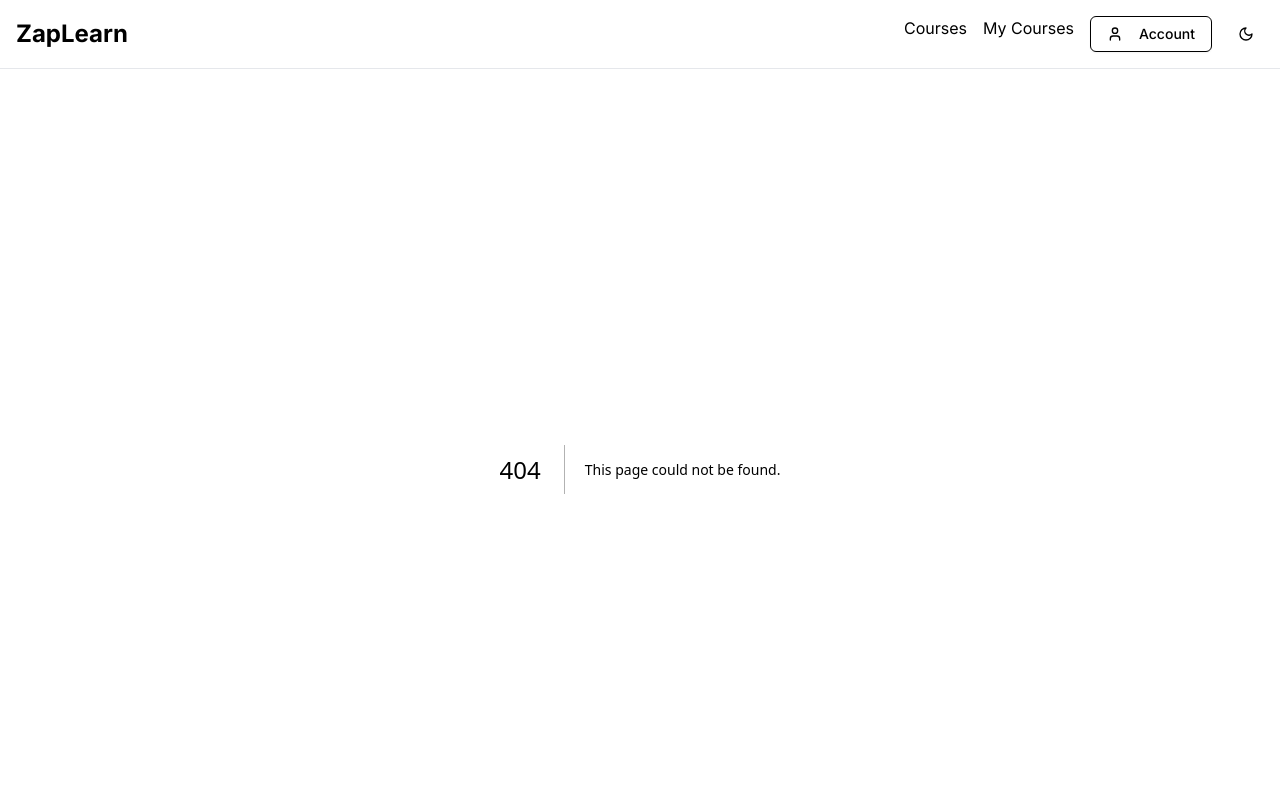
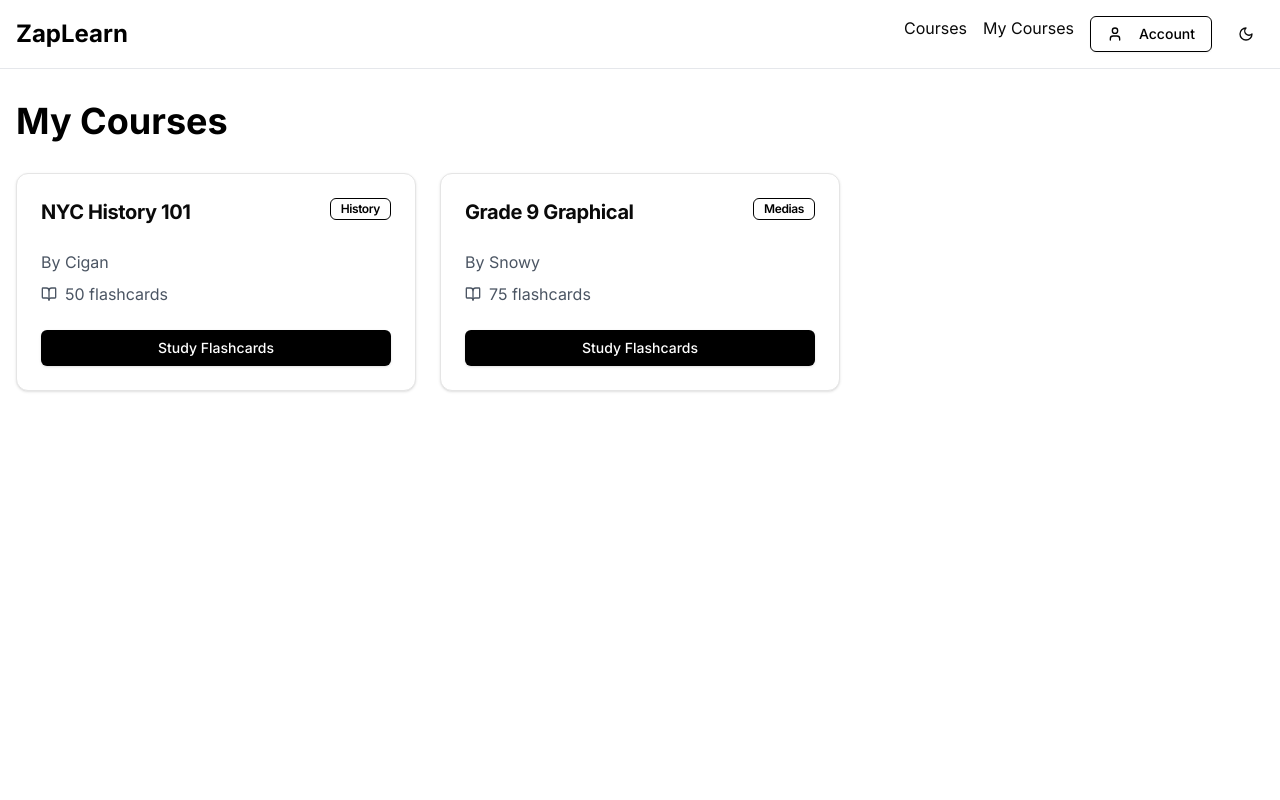
Before and after one commit to snowypy/SuperStudy-Frontend, a Next.js app: page /my-courses in a window 1280 px wide. Before the commit this address had no page. Shown: the top 800 px of the page. Built offline with nearby package versions, Linux system fonts and the light colour scheme.

Commit message:
create a my courses page.

```diff
--- /dev/null
+++ b/app/my-courses/page.tsx
@@ -0,0 +1,63 @@
+'use client'
+
+import { useState, useEffect } from "react";
+import { Card, CardContent, CardFooter, CardHeader, CardTitle} from "@/components/ui/card";
+import { Badge } from "@/components/ui/badge";
+import {BookOpen} from "lucide-react";
+import Link from "next/link";
+import {Button} from "@/components/ui/button";
+
+// this is hard coded static data cus no api yet
+const initialMyCourses = [
+    { id: 1, title: "NYC History 101", author: "Cigan", category: "History", flashCardCount: 50 },
+    { id: 2, title: "Grade 9 Graphical", author: "Snowy", category: "Medias", flashCardCount: 75 },
+]
+
+export default function MyCoursesPage() {
+    const [myCourses] = useState(initialMyCourses)
+
+    useEffect(() => {
+        // placement for an api call when I get round to making one
+    }, []);
+
+    return(
+        <div className="container mx-auto px-4 py-8">
+            <h1 className="text-4xl font-bold mb-8">My Courses</h1>
+
+            {myCourses.length === 0 ? (
+                <p className="text-gray-600 dark:text-gray-400">You have not joined any courses yet?</p>
+            ) : (
+                <div className="grid grid-cols-1 md:grid-cols-2 lg:grid-cols-3 gap-6">
+                    {myCourses.map(course => (
+                        <Card key={course.id} className="dark:bg-gray-800">
+                            <CardHeader>
+                                <CardTitle className="flex justify-between items-start">
+                                    <span className="text-xl font-bold">{course.title}</span>
+                                    <Badge variant="outline" className="bg-white dark:bg-gray-800 text-black dark:text-white border-black dark:border-white">
+                                        {course.category}
+                                    </Badge>
+                                </CardTitle>
+                            </CardHeader>
+                            <CardContent>
+                                <p className="text-gray-600 dark:text-gray-400 mb-2">By {course.author}</p>
+                                <p className="flex items-center text-gray-600 dark:text-gray-400">
+                                    <BookOpen className="w-4 h-4 mr-2" />
+                                        {course.flashCardCount} flashcards
+                                </p>
+                            </CardContent>
+                            <CardFooter>
+                                <Link href={`/courses/${course.id}`} className="w-full">
+                                    <Button className="w-full bg-black text-white dark:bg-white dark:text-black hover:bg-gray-800 dark:hover:bg-gray-200">
+                                        Study Flashcards
+                                    </Button>
+                                </Link>
+                            </CardFooter>
+                        </Card>
+                    ))}
+                </div>
+            )}
+
+        </div>
+    )
+
+}
```
